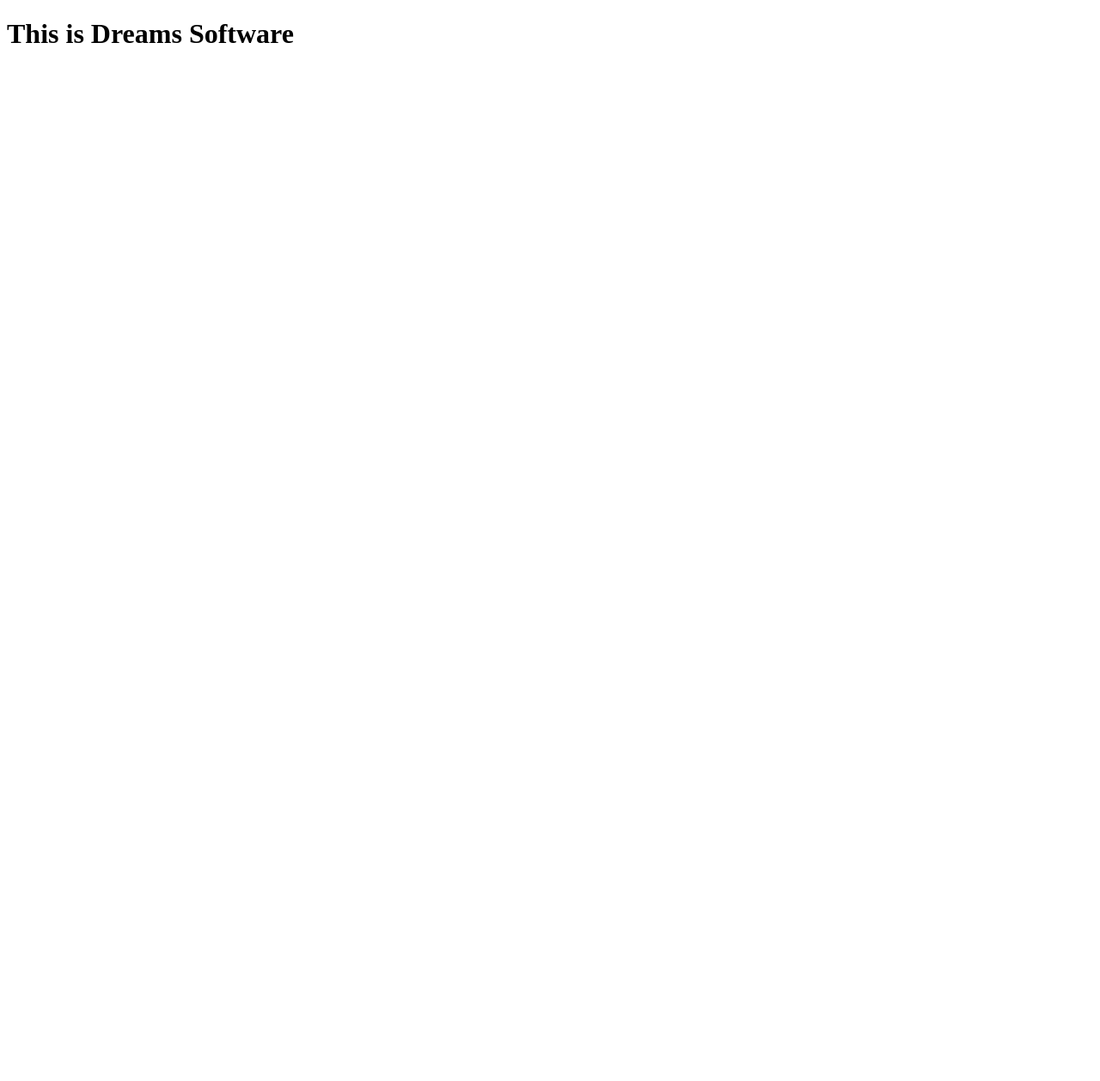
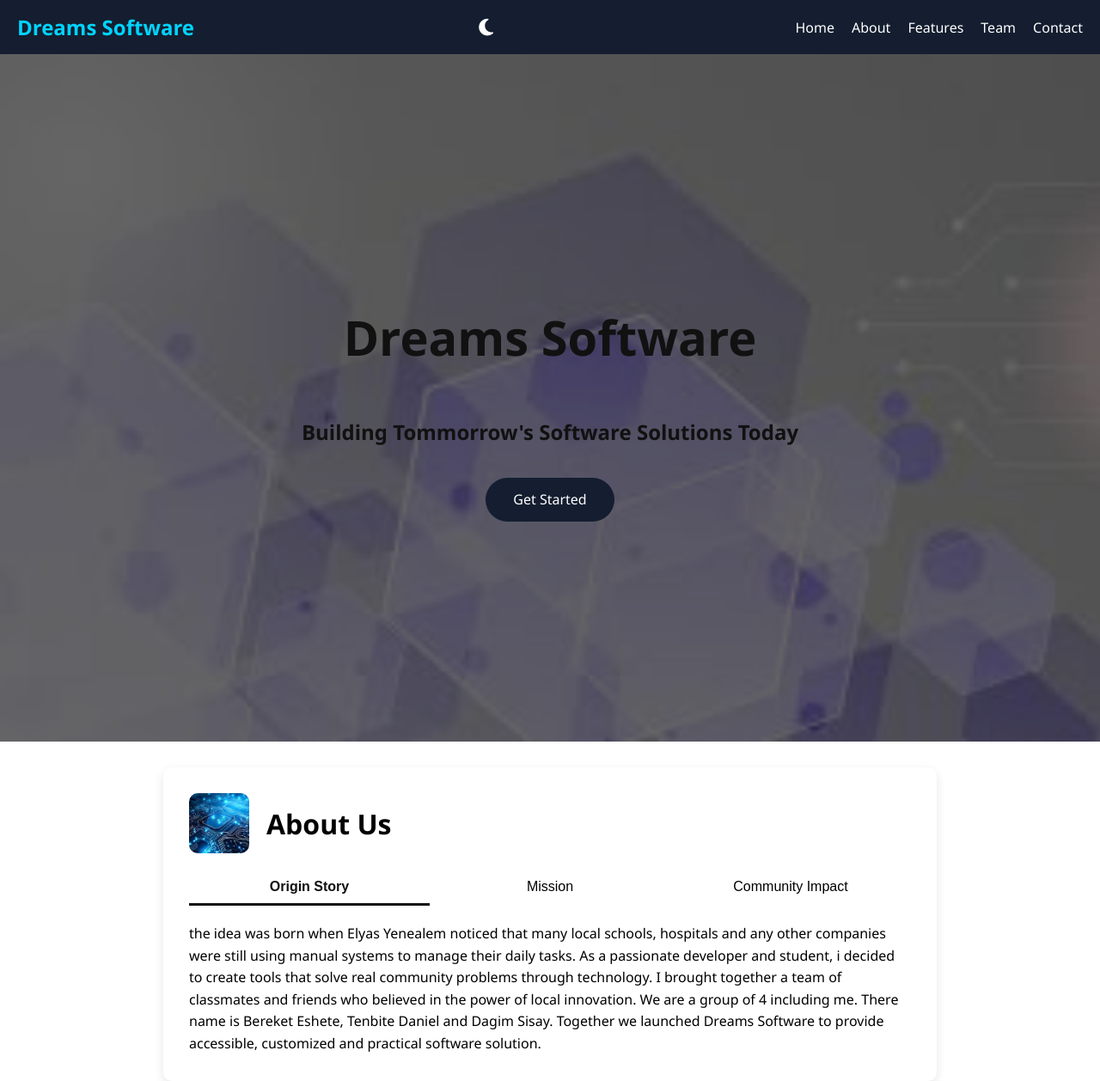
Before and after one commit to dopi95/startup-Dreams-Software, a plain HTML site: page index.html in a window 1280 px wide. Shown: the whole page at 86% size. Before the commit the page ends 800 px from the top, so only its background shows below. Drawn offline with Linux system fonts and the light colour scheme.

Commit message:
done the hero section and about section

```diff
--- a/index.html
+++ b/index.html
@@ -4,8 +4,100 @@
     <meta charset="UTF-8" />
     <meta name="viewport" content="width=device-width, initial-scale=1.0" />
     <title>Dreams Software</title>
+    <link
+      rel="stylesheet"
+      href="https://cdnjs.cloudflare.com/ajax/libs/font-awesome/6.5.0/css/all.min.css"
+    />
+    <link rel="stylesheet" href="style/style.css" />
   </head>
   <body>
-    <h1>This is Dreams Software</h1>
+    <!-- the navigation part -->
+    <nav class="navbar">
+      <div class="nav-brand">Dreams Software</div>
+
+      <div class="theme-toggle-icon" id="theme-toggle-icon">
+        <i class="fas fa-moon" id="theme-icon"></i>
+      </div>
+
+      <button class="hamburger" id="hamburger">&#9776;</button>
+      <ul class="nav-links" id="nav-links">
+        <li><a href="#home">Home</a></li>
+        <li><a href="#about">About</a></li>
+        <li><a href="#features">Features</a></li>
+        <li><a href="#team">Team</a></li>
+        <li><a href="#contact">Contact</a></li>
+      </ul>
+    </nav>
+    <!-- hero section -->
+
+    <section class="hero" id="home">
+      <div class="hero-overlay">
+        <div class="hero-content">
+          <h1>Dreams Software</h1>
+          <p>Building Tommorrow's Software Solutions Today</p>
+          <a href="#contact" class="cta-btn">Get Started</a>
+        </div>
+      </div>
+    </section>
+
+    <!-- about section -->
+    <div class="about-container" id="about">
+      <div class="about-header">
+        <img src="Assets/dreams-background.jpg" alt="Dreams Software Logo" />
+        <h2>About Us</h2>
+      </div>
+
+      <div class="toggle-buttons">
+        <button id="originBtn" class="active" onclick="showContent('origin')">
+          Origin Story
+        </button>
+        <button id="missionBtn" onclick="showContent('mission')">
+          Mission
+        </button>
+        <button id="impactBtn" onclick="showContent('impact')">
+          Community Impact
+        </button>
+      </div>
+
+      <div id="origin" class="about-content">
+        <p>
+          the idea was born when Elyas Yenealem noticed that many local schools,
+          hospitals and any other companies were still using manual systems to
+          manage their daily tasks. As a passionate developer and student, i
+          decided to create tools that solve real community problems through
+          technology. I brought together a team of classmates and friends who
+          believed in the power of local innovation. We are a group of 4
+          including me. There name is Bereket Eshete, Tenbite Daniel and Dagim
+          Sisay. Together we launched Dreams Software to provide accessible,
+          customized and practical software solution.
+        </p>
+      </div>
+
+      <div id="mission" class="about-content" style="display: none">
+        <p>
+          At Dreams Software, our mission is to empower local organizations by
+          replacing outdated manual systems with smart, user-friendly digital
+          tools. We strive to bridge the technology gap in Ethiopia by designing
+          tailored software that enhances efficiency, improves decision-making,
+          and creates meaningful impact for our clients. Through innovation and
+          teamwork, we are committed to driving sustainable digital
+          transformation from the grassroots level.
+        </p>
+      </div>
+
+      <div id="impact" class="about-content" style="display: none">
+        <p>
+          Dreams Software actively contributes to the local tech ecosystem by
+          developing solutions that are not only functional but truly beneficial
+          to underserved communities. From creating management systems for
+          schools and clinics to offering affordable digital tools for small
+          businesses, we focus on solving real problems that matter. We also
+          mentor young students interested in tech, promote knowledge sharing,
+          and encourage innovation as a pathway to social and economic growth.
+        </p>
+      </div>
+    </div>
+
+    <script src="script/script.js"></script>
   </body>
 </html>
--- a/script/script.js
+++ b/script/script.js
@@ -0,0 +1,48 @@
+const hamburger = document.getElementById("hamburger");
+const navLinks = document.getElementById("nav-links");
+const themeToggleIcon = document.getElementById("theme-toggle-icon");
+const themeIcon = document.getElementById("theme-icon");
+
+// Show/hide mobile menu
+hamburger.addEventListener("click", () => {
+  navLinks.classList.toggle("show");
+});
+
+// Set icon based on theme
+function updateThemeIcon(theme) {
+  if (theme === "dark") {
+    themeIcon.classList.remove("fa-moon");
+    themeIcon.classList.add("fa-sun");
+  } else {
+    themeIcon.classList.remove("fa-sun");
+    themeIcon.classList.add("fa-moon");
+  }
+}
+
+// Apply saved theme on load
+window.addEventListener("DOMContentLoaded", () => {
+  const savedTheme = localStorage.getItem("theme") || "light";
+  if (savedTheme === "dark") {
+    document.body.classList.add("dark-mode");
+  }
+  updateThemeIcon(savedTheme);
+});
+
+// Toggle theme and update icon/localStorage
+themeToggleIcon.addEventListener("click", () => {
+  document.body.classList.toggle("dark-mode");
+  const isDark = document.body.classList.contains("dark-mode");
+  localStorage.setItem("theme", isDark ? "dark" : "light");
+  updateThemeIcon(isDark ? "dark" : "light");
+});
+
+function showContent(section) {
+  const sections = ["origin", "mission", "impact"];
+  sections.forEach((id) => {
+    document.getElementById(id).style.display =
+      id === section ? "block" : "none";
+    document
+      .getElementById(id + "Btn")
+      .classList.toggle("active", id === section);
+  });
+}
--- a/style/style.css
+++ b/style/style.css
@@ -0,0 +1,255 @@
+* {
+  margin: 0;
+  padding: 0;
+  box-sizing: border-box;
+}
+:root {
+  --bg: #ffffff;
+  --text: #111111;
+  --accent: #00d4ff;
+  --section-bg: #f9f9f9;
+  --nav-bg: #141e30;
+  --nav-text: #ffffff;
+  --icon-color: #ffffff;
+}
+
+body {
+  font-family: "Segoe UI", Tahoma, Geneva, Verdana, sans-serif;
+}
+
+/* style for Navigation Bar */
+.navbar {
+  display: flex;
+  justify-content: space-between;
+  align-items: center;
+  background-color: var(--nav-bg);
+  color: var(--nav-text);
+  padding: 15px 20px;
+  position: sticky;
+  top: 0;
+  z-index: 1000;
+}
+
+.nav-brand {
+  font-size: 1.5rem;
+  font-weight: bold;
+  color: var(--accent);
+}
+
+.nav-links {
+  list-style: none;
+  display: flex;
+  gap: 20px;
+}
+
+.nav-links li a {
+  text-decoration: none;
+  color: white;
+  transition: color 0.3s;
+}
+
+.nav-links li a:hover {
+  color: var(--accent);
+}
+
+/* Hamburger Button */
+.hamburger {
+  display: none;
+  font-size: 1.8rem;
+  background: none;
+  border: none;
+  color: var(--nav-text);
+  cursor: pointer;
+}
+
+/* Responsive */
+@media (max-width: 768px) {
+  .hamburger {
+    display: block;
+  }
+
+  .nav-links {
+    position: absolute;
+    top: 60px;
+    right: 0;
+    flex-direction: column;
+    width: 200px;
+    display: none;
+    text-align: right;
+    padding: 10px;
+  }
+
+  .nav-links.show {
+    display: flex;
+  }
+}
+
+/* theme icon */
+.theme-toggle-icon {
+  font-size: 1.4rem;
+  cursor: pointer;
+  margin-right: 20px;
+  color: var(--nav-text);
+  transition: color 0.3s ease;
+}
+
+body.dark-mode .theme-toggle-icon {
+  color: var(--nav-text);
+}
+.theme-toggle-icon:hover {
+  color: var(--accent);
+}
+
+/* style hero section*/
+.hero {
+  position: relative;
+  width: 100%;
+  height: 100vh;
+  background: url("../Assets/bg.jpg") no-repeat center center/cover;
+  display: flex;
+  align-items: center;
+  justify-content: center;
+}
+
+.hero-overlay {
+  position: absolute;
+  top: 0;
+  left: 0;
+  width: 100%;
+  height: 100%;
+  background: rgba(0, 0, 0, 0.6); /* dark overlay for text readability */
+  display: flex;
+  align-items: center;
+  justify-content: center;
+  text-align: center;
+}
+
+.hero-content h1,
+.hero-content p {
+  color: var(--text);
+  max-width: 800px;
+  padding: 20px;
+  animation: fadeIn 2s ease;
+  font-weight: bold;
+}
+
+.hero h1 {
+  font-size: 3.5rem;
+  margin-bottom: 1rem;
+}
+
+.hero p {
+  font-size: 1.5rem;
+  margin-bottom: 2rem;
+}
+
+.cta-btn {
+  background-color: var(--nav-bg);
+  color: #fff;
+  padding: 0.9rem 2rem;
+  border: none;
+  border-radius: 30px;
+  font-size: 1rem;
+  text-decoration: none;
+  transition: background-color 0.3s ease;
+}
+
+.cta-btn:hover {
+  background-color: #1f2d4a;
+}
+
+/* Animation */
+@keyframes fadeIn {
+  from {
+    opacity: 0;
+    transform: translateY(30px);
+  }
+  to {
+    opacity: 1;
+    transform: translateY(0);
+  }
+}
+
+/* Responsive */
+@media (max-width: 768px) {
+  .hero h1 {
+    font-size: 2.2rem;
+  }
+
+  .hero p {
+    font-size: 1.1rem;
+  }
+
+  .cta-btn {
+    padding: 0.7rem 1.5rem;
+    font-size: 0.95rem;
+  }
+}
+
+/* style  for about section */
+.about-container {
+  max-width: 900px;
+  margin: auto;
+  background: var(--bg);
+  padding: 30px;
+  border-radius: 10px;
+  box-shadow: 0 4px 12px rgba(0, 0, 0, 0.1);
+  margin-top: 30px;
+}
+
+.about-header {
+  display: flex;
+  align-items: center;
+  gap: 20px;
+  margin-bottom: 20px;
+}
+
+.about-header img {
+  width: 70px;
+  height: 70px;
+  object-fit: cover;
+  border-radius: 10px;
+}
+
+.about-header h2 {
+  font-size: 32px;
+  margin: 0;
+}
+
+.toggle-buttons {
+  display: flex;
+  margin-bottom: 20px;
+}
+
+.toggle-buttons button {
+  flex: 1;
+  padding: 10px;
+  background: none;
+  border: none;
+  font-size: 16px;
+  cursor: pointer;
+  transition: color 0.3s ease;
+  border-bottom: 3px solid transparent;
+}
+
+.toggle-buttons button.active {
+  font-weight: bold;
+  color: var(--text);
+  border-bottom: 3px solid var(--text);
+}
+
+.about-content {
+  font-size: 16px;
+  line-height: 1.6;
+}
+
+@media (max-width: 600px) {
+  .about-header {
+    flex-direction: column;
+    text-align: center;
+  }
+
+  .toggle-buttons button {
+    font-size: 14px;
+  }
+}
```
Also changed, not shown: Assets/bg.jpg (added), Assets/dreams-background.jpg (added).
